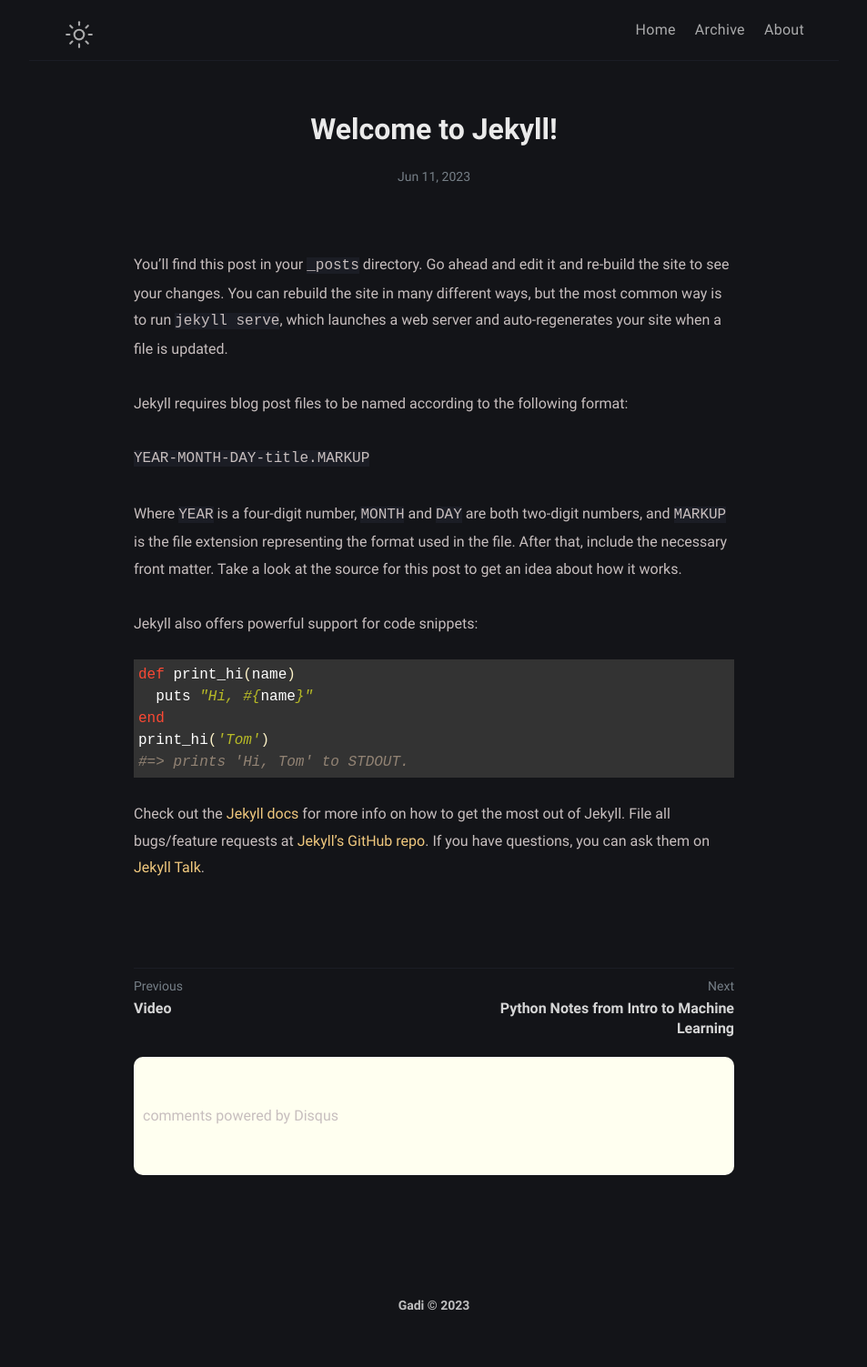
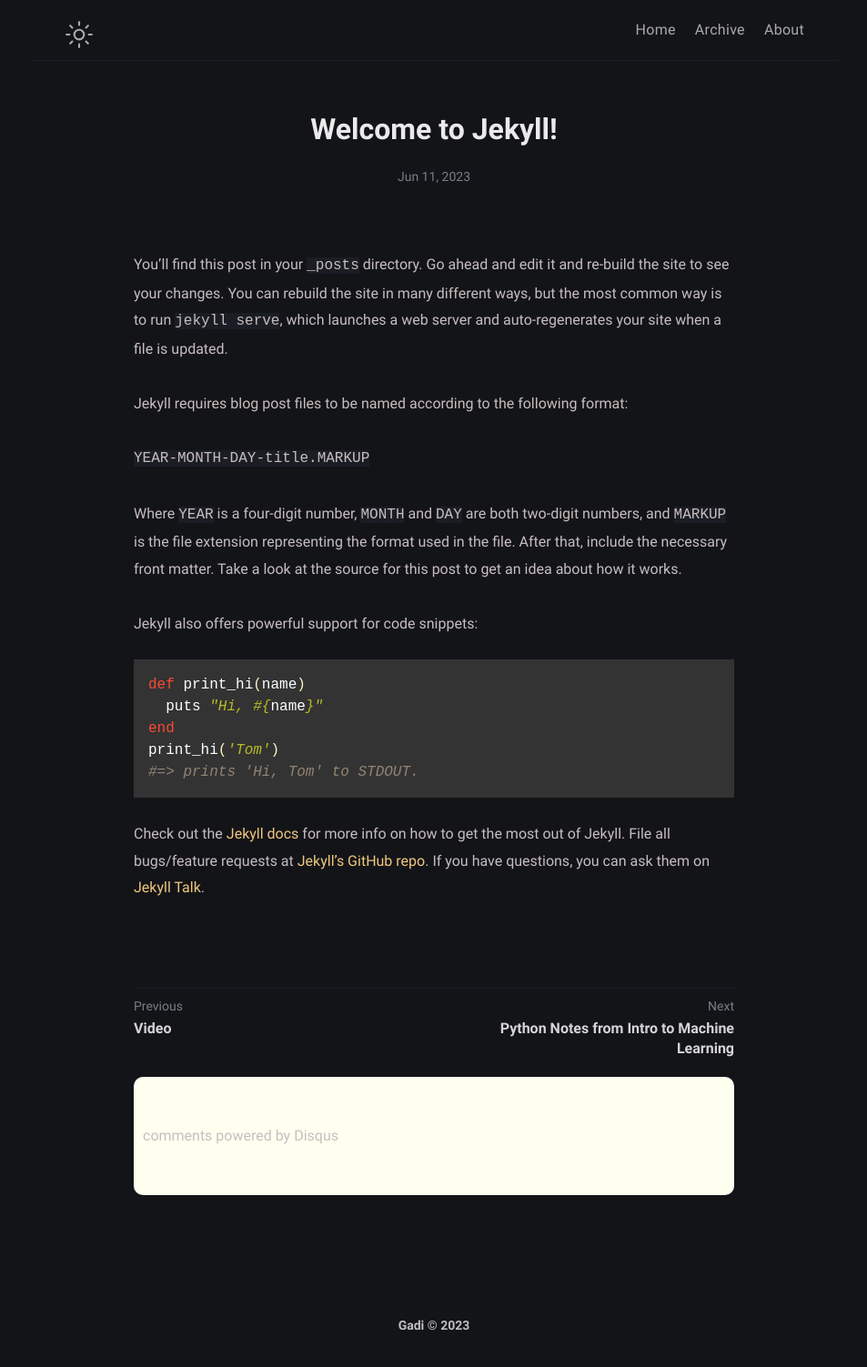
Before and after one commit to gadivalr/mess, a Jekyll site: the page built from _posts/welcome-to-jekyll/2020-08-29-welcome-to-jekyll.md, in a window 1280 px wide. Shown: the whole page at 91% size, without its empty margins (163-1116 px from the left). Built offline with Jekyll 4.4.1, drawn with Linux system fonts in a browser that asks for light colours; comment, search, counter and statistics services are not loaded; before the commit the page ends 1481 px from its top, so only the background shows below that.

Commit message:
Update _syntax.scss

```diff
--- a/_sass/klise/_syntax.scss
+++ b/_sass/klise/_syntax.scss
@@ -4,7 +4,7 @@
 
   background-color: #eed;
 
-  padding: 5px;
+  padding: 1rem;
   display: block;
   overflow-x: auto;
 
```
